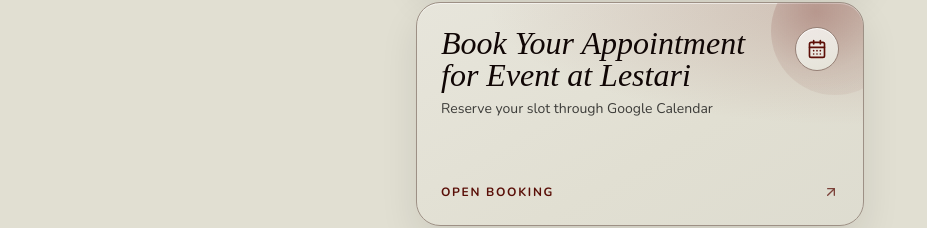
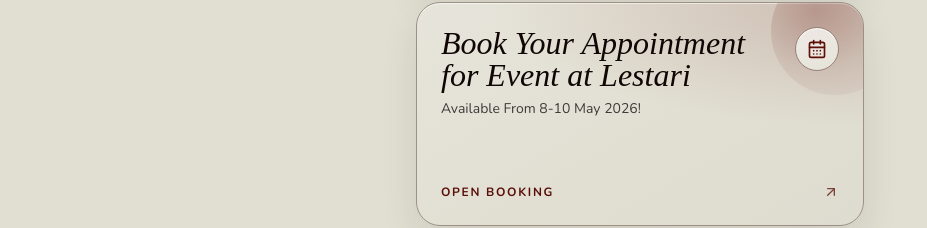
Before and after one commit to apip16x/artbykaicent, a React (Vite) app: page /links in a window 1280 px wide. Shown: the part 432-660 px from the top of the page, without its empty margins (0-927 px from the left). Built offline with nearby package versions, Linux system fonts and the light colour scheme; a web font is replaced by a local one.

Commit message:
update tanggal

```diff
--- a/src/app/links/page.tsx
+++ b/src/app/links/page.tsx
@@ -20,7 +20,7 @@ const LINKS = [
   {
     id: 'book-lestari-event',
     title: 'Book Your Appointment for Event at Lestari',
-    subtitle: 'Reserve your slot through Google Calendar',
+    subtitle: 'Available From 8-10 May 2026!',
     href: 'https://calendar.app.google/1iQnX6erY7Z6dPeHA',
     icon: CalendarDays,
     cta: 'Open Booking',
```
